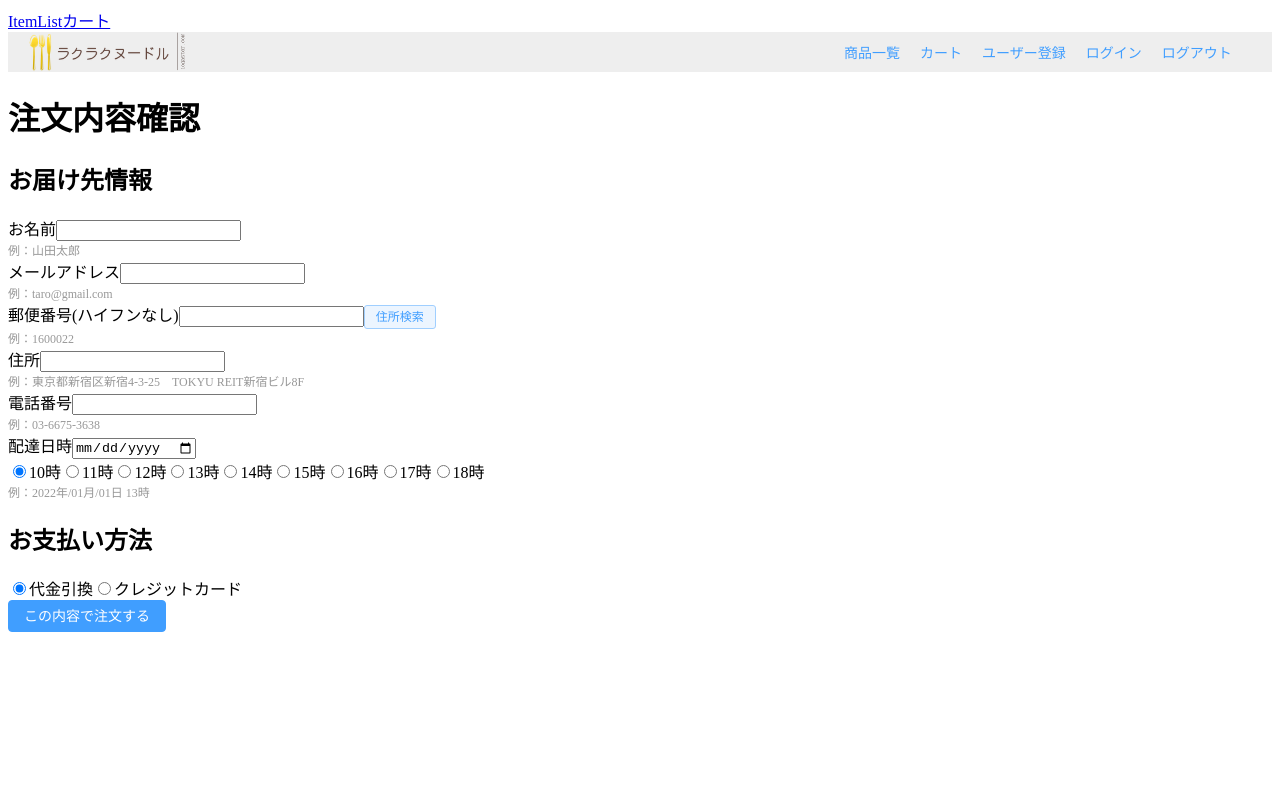
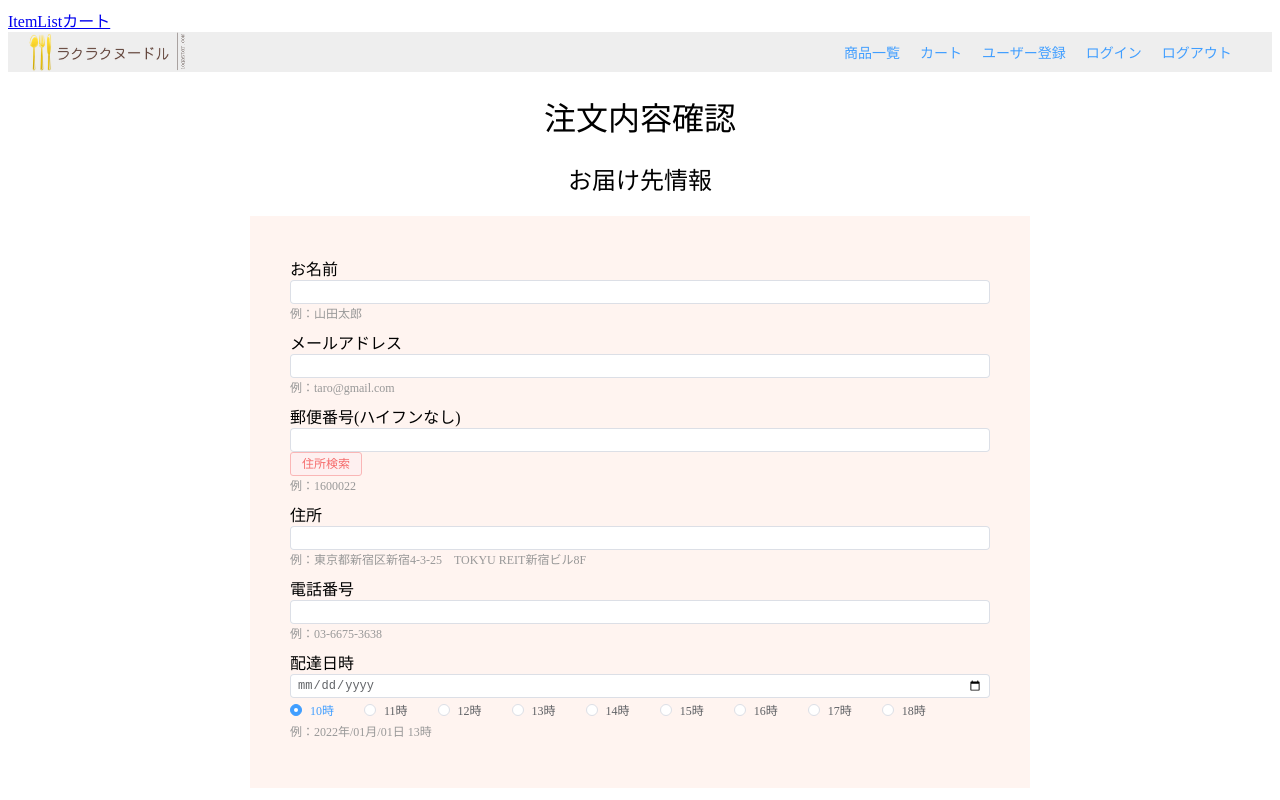
Before and after one commit to Mmy26/vue3-ecsite, a Vue app: page /orderConfirm in a window 1280 px wide. Shown: the top 800 px of the page. Built offline with nearby package versions, Linux system fonts and the light colour scheme.

Commit message:
CSS調整

```diff
--- a/components.d.ts
+++ b/components.d.ts
@@ -12,7 +12,10 @@ declare module '@vue/runtime-core' {
     ElImage: typeof import('element-plus/es')['ElImage']
     ElInput: typeof import('element-plus/es')['ElInput']
     ElLink: typeof import('element-plus/es')['ElLink']
+    ElOption: typeof import('element-plus/es')['ElOption']
+    ElRadio: typeof import('element-plus/es')['ElRadio']
     ElRow: typeof import('element-plus/es')['ElRow']
+    ElSelect: typeof import('element-plus/es')['ElSelect']
     ElSpace: typeof import('element-plus/es')['ElSpace']
     Footer: typeof import('./src/components/Footer.vue')['default']
     Header: typeof import('./src/components/Header.vue')['default']
--- a/src/assets/css/input-check.css
+++ b/src/assets/css/input-check.css
@@ -1,3 +1,7 @@
+.row{
+  margin-bottom: 8px;
+}
+
 .ex {
   font-size: 12px;
   color: rgb(152, 152, 152);
--- a/src/components/CreditCardPayment.vue
+++ b/src/components/CreditCardPayment.vue
@@ -21,6 +21,29 @@ const orderStore = inject(CartListKey);
 if (!orderStore) {
   throw new Error("");
 }
+
+const options = [
+  {
+    value: "1",
+    label: "1",
+  },
+  {
+    value: "2",
+    label: "2",
+  },
+  {
+    value: "3",
+    label: "3",
+  },
+  {
+    value: "4",
+    label: "4",
+  },
+  {
+    value: "5",
+    label: "5",
+  },
+];
 
 const checkCredit = async () => {
   let currentOrder = orderStore.userOrderInfo.value;
@@ -142,12 +165,7 @@ const checkCredit = async () => {
     </div>
     <div class="input-field">
       <label for="creditCardNumber">クレジットカード番号</label>
-      <input
-        type="text"
-        v-model.number="card_num"
-        id="creditCardNumber"
-        maxlength="16"
-      />
+      <el-input v-model.number="card_num" size="small" maxlength="16" />
       <div class="ex">例：1234 1234 5678 5678</div>
     </div>
   </div>
@@ -157,6 +175,19 @@ const checkCredit = async () => {
     </div>
     <div class="col s10 expiry">
       <span class="expiry2"> 有効期限： </span>
+      <el-select
+        v-model="card_exp_month"
+        class="m-2"
+        placeholder="Select"
+        size="small"
+      >
+        <el-option
+          v-for="item in options"
+          :key="item.value"
+          :label="item.label"
+          :value="item.value"
+        />
+      </el-select>
       <select class="browser-default" v-model="card_exp_month">
         <option value="1">1</option>
         <option value="2">2</option>
@@ -199,7 +230,7 @@ const checkCredit = async () => {
     </div>
     <div class="input-field">
       <label for="card_name">カード名義人</label>
-      <input type="text" v-model="card_name" id="card_name" />
+      <el-input v-model="card_name" size="small" />
     </div>
     <div class="ex">例：TARO YAMADA</div>
   </div>
@@ -212,12 +243,12 @@ const checkCredit = async () => {
     </div>
     <div class="input-field">
       <label for="card_cvv">セキュリティーコード</label>
-      <input type="password" v-model.number="card_cvv" id="card_cvv" />
+      <el-input v-model.number="card_cvv" size="small" />
     </div>
     <div class="ex">例：123</div>
   </div>
   <div>
-    <el-button type="primary" plain size="small" @click="checkCredit"
+    <el-button type="danger" plain size="small" @click="checkCredit"
       >クレジットカードが利用できるか確認する</el-button
     >
   </div>
--- a/src/views/OrderConfirm.vue
+++ b/src/views/OrderConfirm.vue
@@ -14,7 +14,7 @@ const zipCode = ref("");
 const address = ref("");
 const telephone = ref("");
 const deliveryDate = ref("");
-const deliveryTime = ref("10");
+const deliveryTime = ref("1");
 const paymentMethod = ref("1");
 
 const errorMessage = ref("");
@@ -230,16 +230,17 @@ const getAddress = async () => {
 
 <template>
   <div class="top-wrapper">
-    <div class="container">
+    <div>
       <h1 class="page-title">注文内容確認</h1>
       <!-- table -->
       <OrderItemFormList></OrderItemFormList>
       <h2 class="page-title">お届け先情報</h2>
+      <div class="container">
         <div class="order-confirm-delivery-info">
           <div class="row">
             <div class="input-field">
               <label for="name">お名前</label>
-            <input id="name" type="text" v-model="name" />
+              <el-input v-model="name" size="small" />
               <div class="ex">例：山田太郎</div>
             </div>
             <div class="errorMessages">{{ nameError }}</div>
@@ -247,7 +248,7 @@ const getAddress = async () => {
           <div class="row">
             <div class="input-field">
               <label for="email">メールアドレス</label>
-            <input id="email" type="email" v-model="mailAddress" />
+              <el-input v-model="mailAddress" size="small" />
               <div class="ex">例：taro@gmail.com</div>
             </div>
             <div class="errorMessages">{{ mailAddressError }}</div>
@@ -255,8 +256,10 @@ const getAddress = async () => {
           <div class="row">
             <div class="input-field">
               <label for="zipcode">郵便番号(ハイフンなし)</label>
-            <input id="zipcode" type="text" maxlength="7" v-model="zipCode" />
-            <el-button type="primary" plain size="small" @click="getAddress">住所検索</el-button>
+              <el-input v-model="zipCode" size="small" maxlength="7" />
+              <el-button type="danger" plain size="small" @click="getAddress"
+                >住所検索</el-button
+              >
               <div class="ex">例：1600022</div>
             </div>
             <div class="errorMessages">{{ zipCodeError }}</div>
@@ -264,7 +267,7 @@ const getAddress = async () => {
           <div class="row">
             <div class="input-field">
               <label for="address">住所</label>
-            <input id="address" type="text" v-model="address" />
+              <el-input v-model="address" size="small" />
               <div class="ex">
                 例：東京都新宿区新宿4-3-25　TOKYU REIT新宿ビル8F
               </div>
@@ -274,7 +277,7 @@ const getAddress = async () => {
           <div class="row">
             <div class="input-field">
               <label for="tel">電話番号</label>
-            <input id="tel" type="tel" v-model="telephone" />
+              <el-input v-model="telephone" size="small" />
               <div class="ex">例：03-6675-3638</div>
             </div>
             <div class="errorMessages">{{ telephoneError }}</div>
@@ -282,126 +285,65 @@ const getAddress = async () => {
           <div class="row order-confirm-delivery-datetime">
             <div class="input-field">
               <label for="address">配達日時</label>
-            <input id="deliveryDate" type="date" v-model="deliveryDate" />
+              <el-input v-model="deliveryDate" type="date" size="small" />
             </div>
-          <label class="order-confirm-delivery-time">
-            <input
-              name="deliveryTime"
-              type="radio"
-              value="10"
-              v-model="deliveryTime"
-            />
-            <span>10時</span>
-          </label>
-          <label class="order-confirm-delivery-time">
-            <input
-              name="deliveryTime"
-              type="radio"
-              value="11"
-              v-model="deliveryTime"
-            />
-            <span>11時</span>
-          </label>
-          <label class="order-confirm-delivery-time">
-            <input
-              name="deliveryTime"
-              type="radio"
-              value="12"
-              v-model="deliveryTime"
-            />
-            <span>12時</span>
-          </label>
-          <label class="order-confirm-delivery-time">
-            <input
-              name="deliveryTime"
-              type="radio"
-              value="13"
-              v-model="deliveryTime"
-            />
-            <span>13時</span>
-          </label>
-          <label class="order-confirm-delivery-time">
-            <input
-              name="deliveryTime"
-              type="radio"
-              value="14"
-              v-model="deliveryTime"
-            />
-            <span>14時</span>
-          </label>
-          <label class="order-confirm-delivery-time">
-            <input
-              name="deliveryTime"
-              type="radio"
-              value="15"
-              v-model="deliveryTime"
-            />
-            <span>15時</span>
-          </label>
-          <label class="order-confirm-delivery-time">
-            <input
-              name="deliveryTime"
-              type="radio"
-              value="16"
-              v-model="deliveryTime"
-            />
-            <span>16時</span>
-          </label>
-          <label class="order-confirm-delivery-time">
-            <input
-              name="deliveryTime"
-              type="radio"
-              value="17"
-              v-model="deliveryTime"
-            />
-            <span>17時</span>
-          </label>
-          <label class="order-confirm-delivery-time">
-            <input
-              name="deliveryTime"
-              type="radio"
-              value="18"
-              v-model="deliveryTime"
-            />
-            <span>18時</span>
-          </label>
+            <el-radio v-model="deliveryTime" label="1" size="small"
+              >10時</el-radio
+            >
+            <el-radio v-model="deliveryTime" label="2" size="small"
+              >11時</el-radio
+            >
+            <el-radio v-model="deliveryTime" label="3" size="small"
+              >12時</el-radio
+            >
+            <el-radio v-model="deliveryTime" label="4" size="small"
+              >13時</el-radio
+            >
+            <el-radio v-model="deliveryTime" label="5" size="small"
+              >14時</el-radio
+            >
+            <el-radio v-model="deliveryTime" label="6" size="small"
+              >15時</el-radio
+            >
+            <el-radio v-model="deliveryTime" label="7" size="small"
+              >16時</el-radio
+            >
+            <el-radio v-model="deliveryTime" label="8" size="small"
+              >17時</el-radio
+            >
+            <el-radio v-model="deliveryTime" label="9" size="small"
+              >18時</el-radio
+            >
             <div class="ex">例：2022年/01月/01日 13時</div>
             <div class="errorMessages">{{ deliveryDateError }}</div>
           </div>
         </div>
+      </div>
 
       <h2 class="page-title">お支払い方法</h2>
-      <div class="row order-confirm-payment-method">
-        <span>
-          <label class="order-confirm-payment-method-radio">
-            <input
-              name="paymentMethod"
-              type="radio"
-              value="1"
-              v-model="paymentMethod"
-            />
-            <span>代金引換</span>
-          </label>
-          <label class="order-confirm-payment-method-radio">
-            <input
-              name="paymentMethod"
-              type="radio"
-              value="2"
-              v-model="paymentMethod"
-            />
-            <span>クレジットカード</span>
-          </label>
-        </span>
+      <div class="container">
+        <div class="row order-confirm-delivery-info">
+          <div class="radio">
+            <el-radio v-model="paymentMethod" label="1" size="large"
+              >代金引換</el-radio
+            >
+            <el-radio v-model="paymentMethod" label="2" size="large"
+              >クレジットカード</el-radio
+            >
           </div>
 
-      <div class="order-confirm-delivery-info">
+          <div>
             <div v-if="paymentMethod === '2'">
               <CreditCardPayment></CreditCardPayment>
             </div>
           </div>
+        </div>
+      </div>
 
       <div class="row order-confirm-btn">
-        <el-button type="primary" @click="orderConfirm">この内容で注文する</el-button>
+        <el-button type="danger" size="large" @click="orderConfirm"
+          >この内容で注文する</el-button
+        >
       </div>
       <div class="errorMessages">{{ errorMessage }}</div>
     </div>
@@ -411,4 +353,29 @@ const getAddress = async () => {
 
 <style scoped>
 @import url("@/assets/css/input-check.css");
+
+.container {
+  display: flex;
+  justify-content: center;
+}
+
+.order-confirm-btn {
+  text-align: center;
+  margin-top: 10px;
+  margin-bottom: 40px;
+}
+.order-confirm-delivery-info {
+  padding: 40px;
+  width: 700px;
+  background-color: rgb(255, 244, 240);
+}
+
+.page-title {
+  text-align: center;
+  font-weight: normal;
+}
+
+.radio {
+  margin-bottom: 8px;
+}
 </style>
```
Lines whose indentation alone changed are shown as unchanged.
